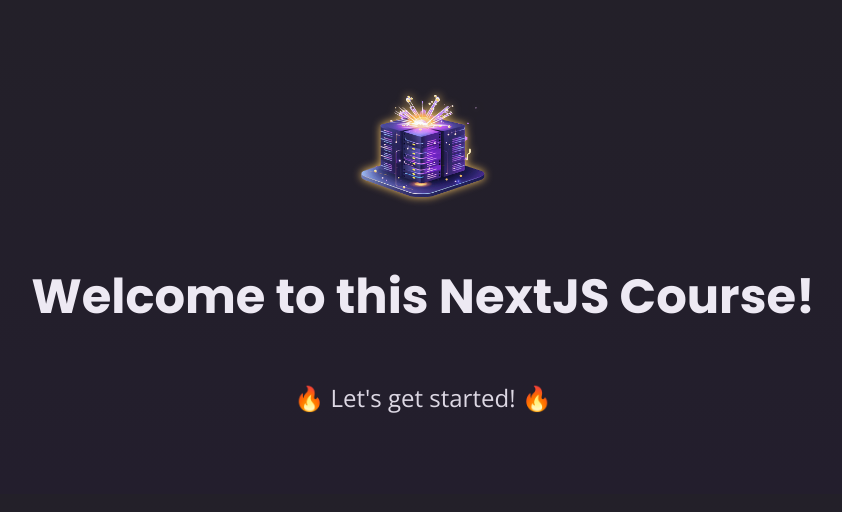
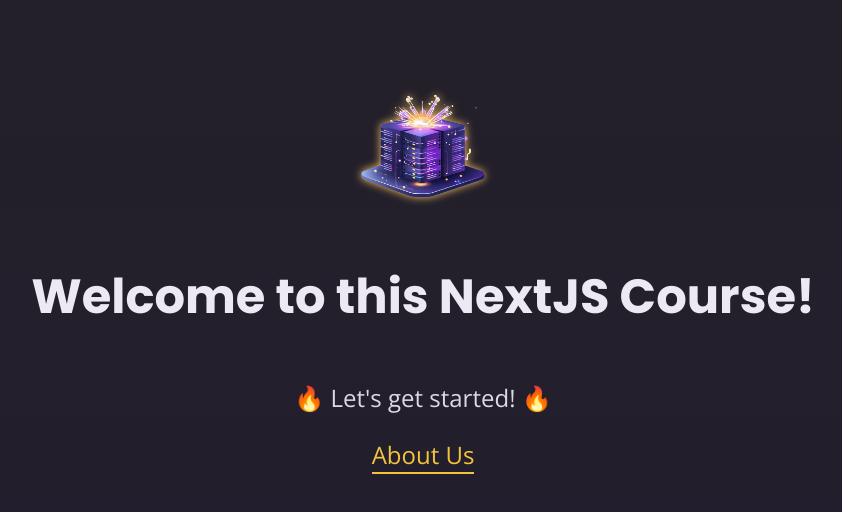
Before and after one commit to daniel-avzaradel/next-js14-full-course, a Next.js app in the folder 01-starting-project/: page / in a window 1280 px wide. Shown: the top 512 px of the page, without its empty margins (217-1059 px from the left). Built offline with nearby package versions, Linux system fonts and the light colour scheme.

Commit message:
starting nextjs project

```diff
--- /dev/null
+++ b/01-starting-project/app/header.js
@@ -0,0 +1,12 @@
+import React from 'react'
+
+const Header = () => {
+  return (
+    <>
+    <img src="/logo.png" alt="A server surrounded by magic sparkles." />
+    <h1>Welcome to this NextJS Course!</h1>
+    </>
+  )
+}
+
+export default Header
--- a/01-starting-project/app/page.js
+++ b/01-starting-project/app/page.js
@@ -1,9 +1,12 @@
+import Link from "next/link";
+import Header from "./header";
+
 export default function Home() {
   return (
     <main>
-      <img src="/logo.png" alt="A server surrounded by magic sparkles." />
-      <h1>Welcome to this NextJS Course!</h1>
+      <Header />
       <p>🔥 Let&apos;s get started! 🔥</p>
+      <p><Link href="/about">About Us</Link></p>
     </main>
   );
 }
```
